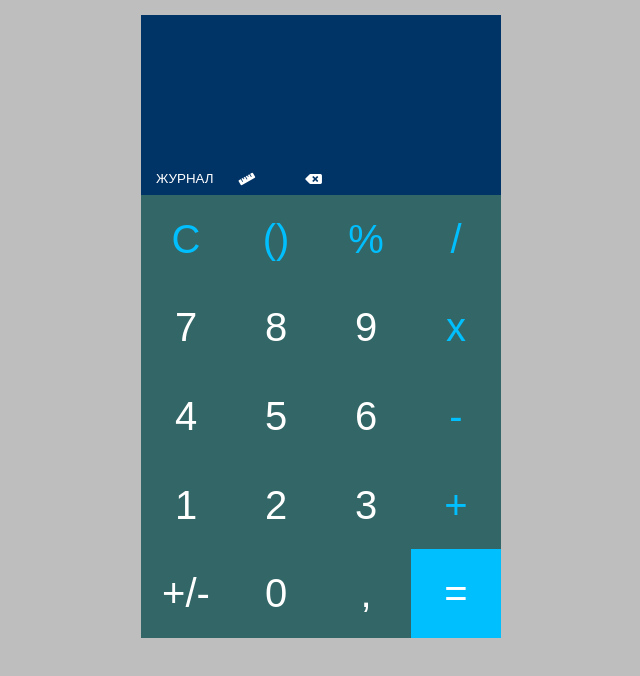
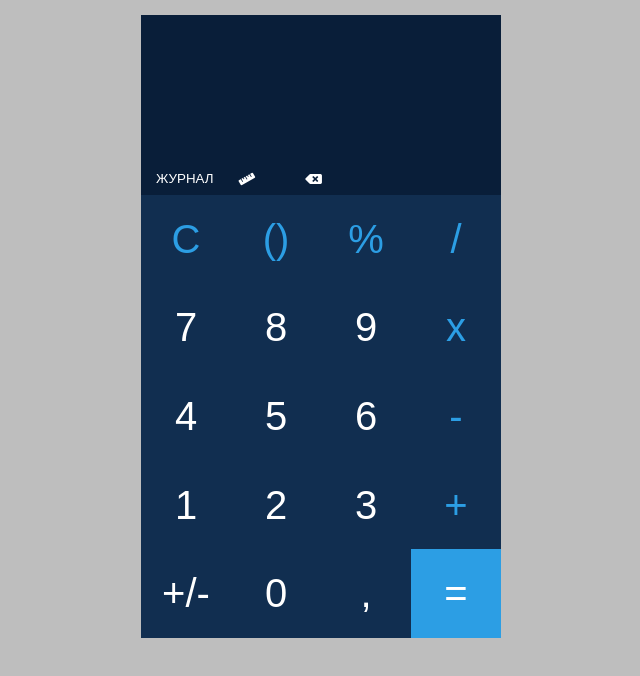
Before and after one commit to OlegRomashov/calculator-js, a React (Create React App) app: page / in a window 1280 px wide. Shown: the top 676 px of the page, without its empty margins (319-959 px from the left). Built offline with nearby package versions, Linux system fonts and the light colour scheme.

Commit message:
fixed select component

```diff
--- a/src/components/InputField/InputField.css
+++ b/src/components/InputField/InputField.css
@@ -18,6 +18,6 @@
     cursor: pointer;
     color: deepskyblue;
     caret-color: #fff;
-    background-color: #003366;
+    background-color: #091E39;
     overflow: hidden;
 }
--- a/src/components/KeyboardButton/KeyboardButton.css
+++ b/src/components/KeyboardButton/KeyboardButton.css
@@ -6,39 +6,39 @@
     outline: none;
     max-width: 90px;
     max-height: 90px;
-    background-color: #336666;
+    background-color: #112E50;
     cursor: pointer;
 }
 
 .KeyboardButton:last-child {
-    background-color: deepskyblue;
+    background-color: #2C9EE4;
 }
 
 .KeyboardButton:nth-child(1) {
-    color: deepskyblue;
+    color: #2C9EE4;
 }
 
 .KeyboardButton:nth-child(2) {
-    color: deepskyblue;
+    color: #2C9EE4;
 }
 .KeyboardButton:nth-child(3) {
-    color: deepskyblue;
+    color: #2C9EE4;
 }
 
 .KeyboardButton:nth-child(4) {
-    color: deepskyblue;
+    color: #2C9EE4;
 }
 
 .KeyboardButton:nth-child(8) {
-    color: deepskyblue;
+    color: #2C9EE4;
 }
 
 .KeyboardButton:nth-child(12) {
-    color: deepskyblue;
+    color: #2C9EE4;
 }
 
 .KeyboardButton:nth-child(16) {
-    color: deepskyblue;
+    color: #2C9EE4;
 }
 
 .KeyboardButton:hover {
--- a/src/components/PanelButton/PanelButton.css
+++ b/src/components/PanelButton/PanelButton.css
@@ -4,8 +4,8 @@
     margin-right: 3px;
     margin-bottom: 1px;
     color: #fff;
-    border: 1px solid #003366;
-    background-color: #003366;
+    border: 1px solid #091E39;
+    background-color: #091E39;
     cursor: pointer;
 }
 
--- a/src/components/Мeasurement/MeasureInput/MeasureInput.css
+++ b/src/components/Мeasurement/MeasureInput/MeasureInput.css
@@ -1,13 +1,20 @@
 .MeasureInput {
-    display: block;
+    display: flex;
+    justify-content: left;
     margin-top: 30px;
 }
 
+.MeasureInput span {
+    margin-top: 2px;
+    margin-right: 5px;
+}
+
 .MeasureInput input {
-    width: 310px;
+    width: 306px;
     height: 20px;
-    color: deepskyblue;
+    color: #2C9EE4;
     caret-color: #fff;
+    font-size: 18px;
     margin-right: 10px;
     text-align: right;
     outline: none;
--- a/src/components/Мeasurement/MeasureSelect/MeasureSelect.js
+++ b/src/components/Мeasurement/MeasureSelect/MeasureSelect.js
@@ -1,6 +1,7 @@
 import React from 'react'
 import './MeasureSelect.css'
 
+const MeasureSelect = () => {
     const sections = {
         'Acre': 'section2',
         'Ar': 'section3',
@@ -14,16 +15,15 @@ const sections = {
     const selection = function (select) {
         for (let i in sections)
             document.getElementById(sections[i]).style.display = "none";
-    document.getElementById(sections[select.value]).style.display = "block";
+            document.getElementById(sections[select.target.value]).style.display = "block";
     }
 
-const MeasureSelect = () => {
     return (
         <div className="MeasureSelect">
             <form>
                 <div id="section1">
                     <select onChange={selection}>
-                        <option defaultValue="Acre">Акры</option>
+                        <option value="Acre">Акры</option>
                         <option value="Ar">Ар</option>
                         <option value="Hectare">Гектар</option>
                         <option value="SquareCentimeter">Квадратный сантиметр</option>
--- a/src/conteiners/Keyboard/Keyboard.css
+++ b/src/conteiners/Keyboard/Keyboard.css
@@ -3,6 +3,5 @@
     grid-template-columns: 1fr 1fr 1fr 1fr;
     grid-template-rows: 1fr 1fr 1fr 1fr 1fr;
     gap: 0px 0px;
-    background-color: #336666;
     height: 443px;
 }
--- a/src/conteiners/Pane/Pane.css
+++ b/src/conteiners/Pane/Pane.css
@@ -1,5 +1,5 @@
 .Pane {
     width: 360px;
     height: 40px;
-    background-color: #003366;
+    background-color: #091E39;
 }
--- a/src/conteiners/Scoreboard/Scoreboard.css
+++ b/src/conteiners/Scoreboard/Scoreboard.css
@@ -3,5 +3,5 @@
     height: 130px;
     width: 360px;
     padding-top: 10px;
-    background-color: #003366;
+    background-color: #091E39;
 }
```
Lines whose indentation alone changed are shown as unchanged.
